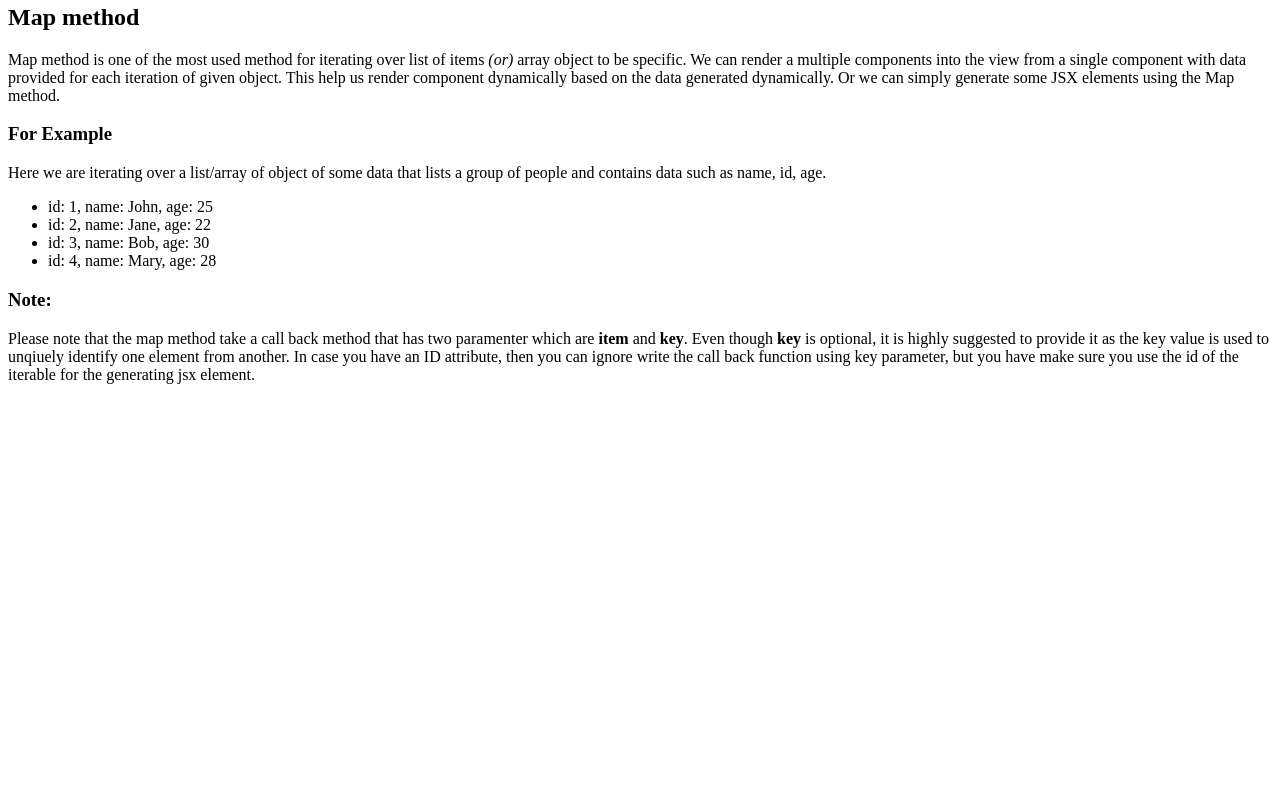
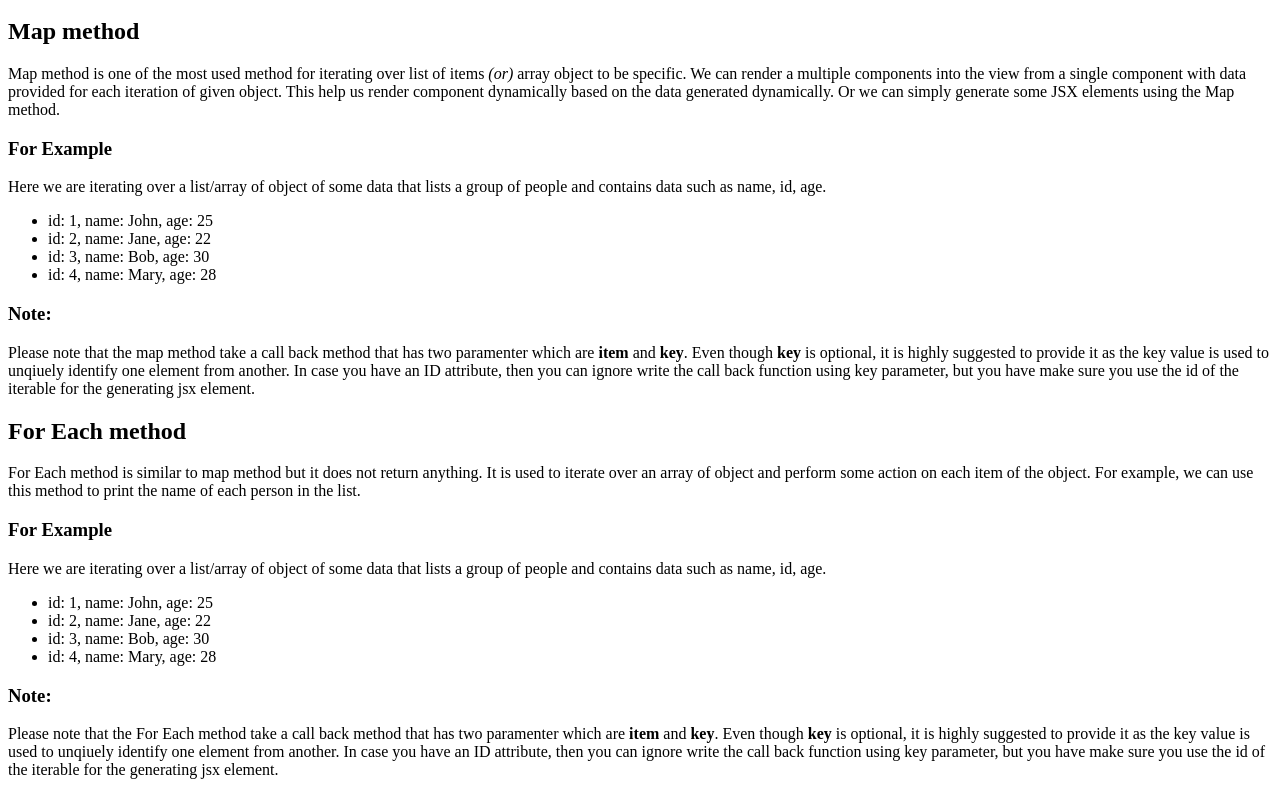
Before and after one commit to iamwatchdogs/Learning-React, a React (Vite) app: page / in a window 1280 px wide. Shown: the part 1049-1844 px from the top of the page. Before the commit the page ends 1449 px from the top, so only its background shows below. Built offline with nearby package versions, Linux system fonts and the light colour scheme.

Commit message:
Created ForEach component

```diff
--- a/src/components/Methods.jsx
+++ b/src/components/Methods.jsx
@@ -40,11 +40,67 @@ const Map = () => {
                 <p>
                     Please note that the map method take a call back method that
                     has two paramenter which are <b>item</b> and <b>key</b>.
-                    Even though <b>key</b> is optional, it is highly suggested to provide
-                    it as the key value is used to unqiuely identify one element from another.
-                    In case you have an ID attribute, then you can ignore write the call back
-                    function using key parameter, but you have make sure you use the id of
-                    the iterable for the generating jsx element.
+                    Even though <b>key</b> is optional, it is highly suggested
+                    to provide it as the key value is used to unqiuely identify
+                    one element from another. In case you have an ID attribute,
+                    then you can ignore write the call back function using key
+                    parameter, but you have make sure you use the id of the
+                    iterable for the generating jsx element.
+                </p>
+            </section>
+        </section>
+    );
+};
+
+const ForEach = () => {
+    const generateJsx = () => {
+        const elements = [];
+
+        // generating jsx elements to store them into an array
+        data.forEach((item) =>
+            elements.push(
+                <li key={item.id}>
+                    id: {item.id}, name: {item.name}, age: {item.age}
+                </li>
+            )
+        );
+
+        // returning all the jsx elements using `map()` method
+        return elements.map((item) => item);
+    };
+
+    return (
+        <section className='for-each-method'>
+            <section className='theory'>
+                <h2>For Each method</h2>
+                <p>
+                    For Each method is similar to map method but it does not
+                    return anything. It is used to iterate over an array of
+                    object and perform some action on each item of the object.
+                    For example, we can use this method to print the name of
+                    each person in the list.
+                </p>
+            </section>
+            <section className='example'>
+                <h3>For Example</h3>
+                <p>
+                    Here we are iterating over a list/array of object of some
+                    data that lists a group of people and contains data such as
+                    name, id, age.
+                </p>
+                <ul>{generateJsx()}</ul>
+            </section>
+            <section className='note'>
+                <h3>Note:</h3>
+                <p>
+                    Please note that the For Each method take a call back method
+                    that has two paramenter which are <b>item</b> and <b>key</b>
+                    . Even though <b>key</b> is optional, it is highly suggested
+                    to provide it as the key value is used to unqiuely identify
+                    one element from another. In case you have an ID attribute,
+                    then you can ignore write the call back function using key
+                    parameter, but you have make sure you use the id of the
+                    iterable for the generating jsx element.
                 </p>
             </section>
         </section>
@@ -54,16 +110,17 @@ const Map = () => {
 export default function Methods() {
     return (
         <article className='methods'>
+            <h1>Methods</h1>
             <section className='introduction'>
-                <h1>Methods</h1>
+                <h1>Introduction</h1>
                 <p>
                     We have discussed how to make function calls previously and
                     here we are going to take a look into some of most used
                     methods for accessing an object.
                 </p>
-                <br />
             </section>
             <Map />
+            <ForEach />
         </article>
     );
 }
```
